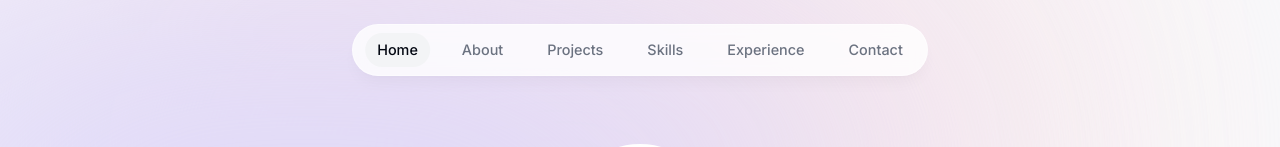
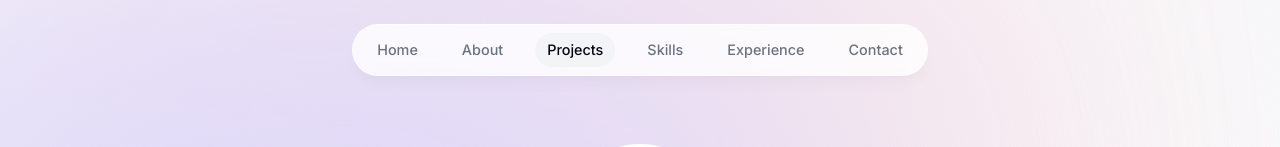
Before and after one commit to dkbozkurt/dkbozkurt-portfolio, a Next.js app: page / in a window 1280 px wide. Shown: the top 147 px of the page. Built offline with nearby package versions, Linux system fonts and the light colour scheme.

Commit message:
Setting header bg if content is %50 shown in the viewport

```diff
--- a/components/about.tsx
+++ b/components/about.tsx
@@ -1,12 +1,26 @@
 "use client"
 
-import React from 'react'
+import React, { useEffect } from 'react'
 import SectionHeading from './section-heading';
 import { motion } from "framer-motion";
+import { useInView } from 'react-intersection-observer';
+import { useActiveSectionContext } from '@/context/active-section-context';
 
 export default function About() {
-  return (
+    const {ref, inView} = useInView({
+        threshold: 0.5,
+    });
+    const {setActiveSection } =useActiveSectionContext();
+
+    useEffect(() => {
+        if(inView) {
+            setActiveSection("About");
+        }
+    }, [inView, setActiveSection]);
+
+    return (
     <motion.section
+    ref={ref}
     className="mb-28 max-w-[45rem] text-center leading-8 sm:mb-40 scroll-mt-28"
     initial={{ opacity: 0, y: 100 }}
     animate={{ opacity: 1, y: 0 }}
@@ -44,5 +58,5 @@ export default function About() {
         learning how to play the guitar.
         </p>
     </motion.section>
-  );
+    );
 }
--- a/components/header.tsx
+++ b/components/header.tsx
@@ -1,6 +1,6 @@
 "use client";
 
-import React, { useContext } from 'react'
+import React from 'react'
 import { motion } from 'framer-motion';
 import { links } from "@/lib/data";
 import Link from 'next/link';
--- a/components/intro.tsx
+++ b/components/intro.tsx
@@ -1,16 +1,31 @@
 "use client";
 
 import Image from 'next/image'
-import React from 'react'
+import React, { useEffect } from 'react'
 import {motion} from "framer-motion";
 import Link from 'next/link';
 import { BsArrowRight, BsBehance, BsLinkedin} from "react-icons/bs";
 import { HiDownload } from "react-icons/hi";
-import { FaBehance, FaBehanceSquare, FaGithubSquare } from 'react-icons/fa';
+import { FaBehanceSquare, FaGithubSquare } from 'react-icons/fa';
+import { useInView } from 'react-intersection-observer';
+import { useActiveSectionContext } from '@/context/active-section-context';
 
 export default function Intro() {
+    const {ref, inView}=useInView({
+        threshold: 0.5,
+    });
+    const {setActiveSection } =useActiveSectionContext();
+
+    useEffect(() => {
+        if(inView) {
+            setActiveSection("Home");
+        }
+    }, [inView, setActiveSection]);
+
   return (
-    <section className ="mb-28 max-w-[50rem] text-center scroll-mt-[100rem]"
+    <section
+    ref ={ref}
+    className ="mb-28 max-w-[50rem] text-center scroll-mt-[100rem]"
     id="home">
         <div className = "flex items-center justify-center sm:mb-0">
             <div className= "relative">
--- a/components/projects.tsx
+++ b/components/projects.tsx
@@ -1,11 +1,27 @@
-import React from 'react'
+"use client"
+
+import React, { useEffect } from 'react'
 import SectionHeading from './section-heading'
 import { projectsData } from "@/lib/data";
 import Project from "./project";
+import { useInView } from 'react-intersection-observer';
+import { useActiveSectionContext } from '@/context/active-section-context';
 
 export default function Projects() {
+    const {ref, inView}=useInView({
+        threshold: 0.5,
+    });
+    const {setActiveSection } =useActiveSectionContext();
+
+    useEffect(() => {
+        if(inView) {
+            setActiveSection("Projects");
+        }
+    }, [inView, setActiveSection]);
+
   return (
     <section
+    ref ={ref}
     className="scroll-mt-28"
     id="projects">
         <SectionHeading>
```
